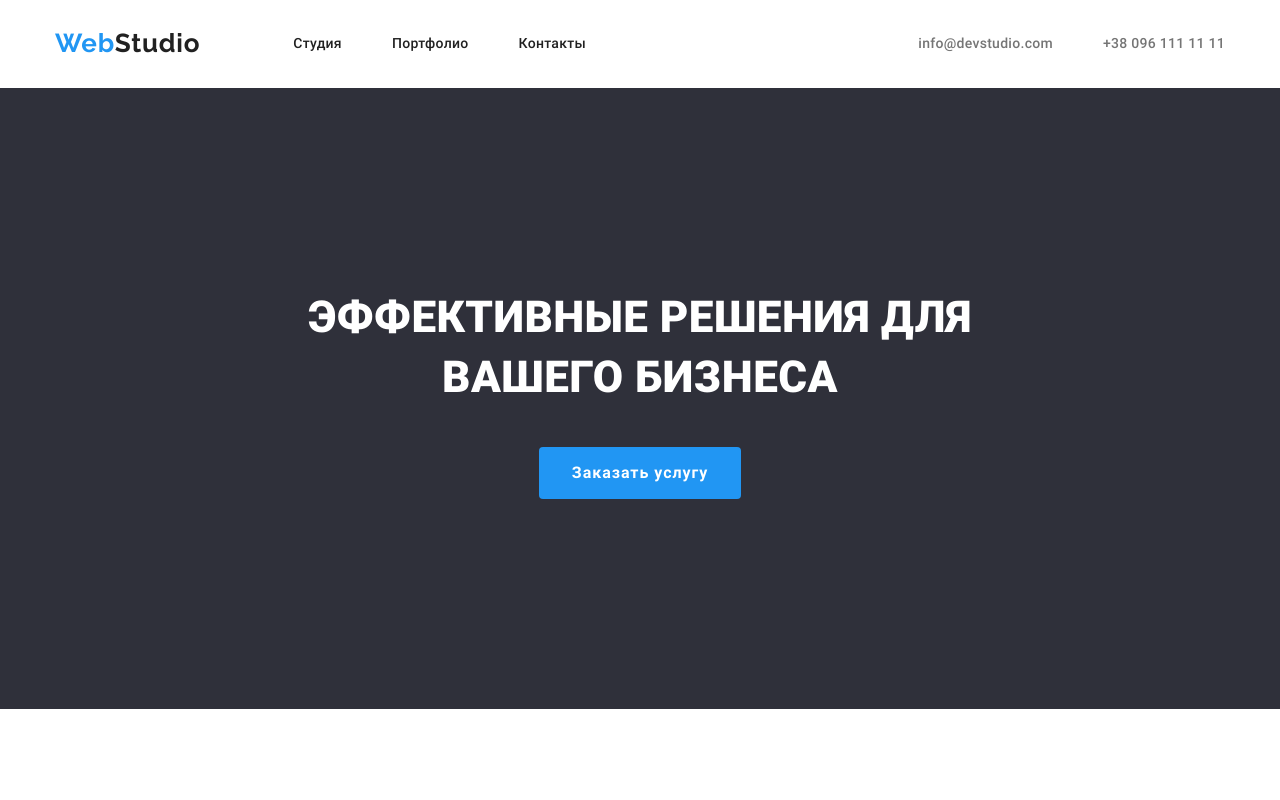
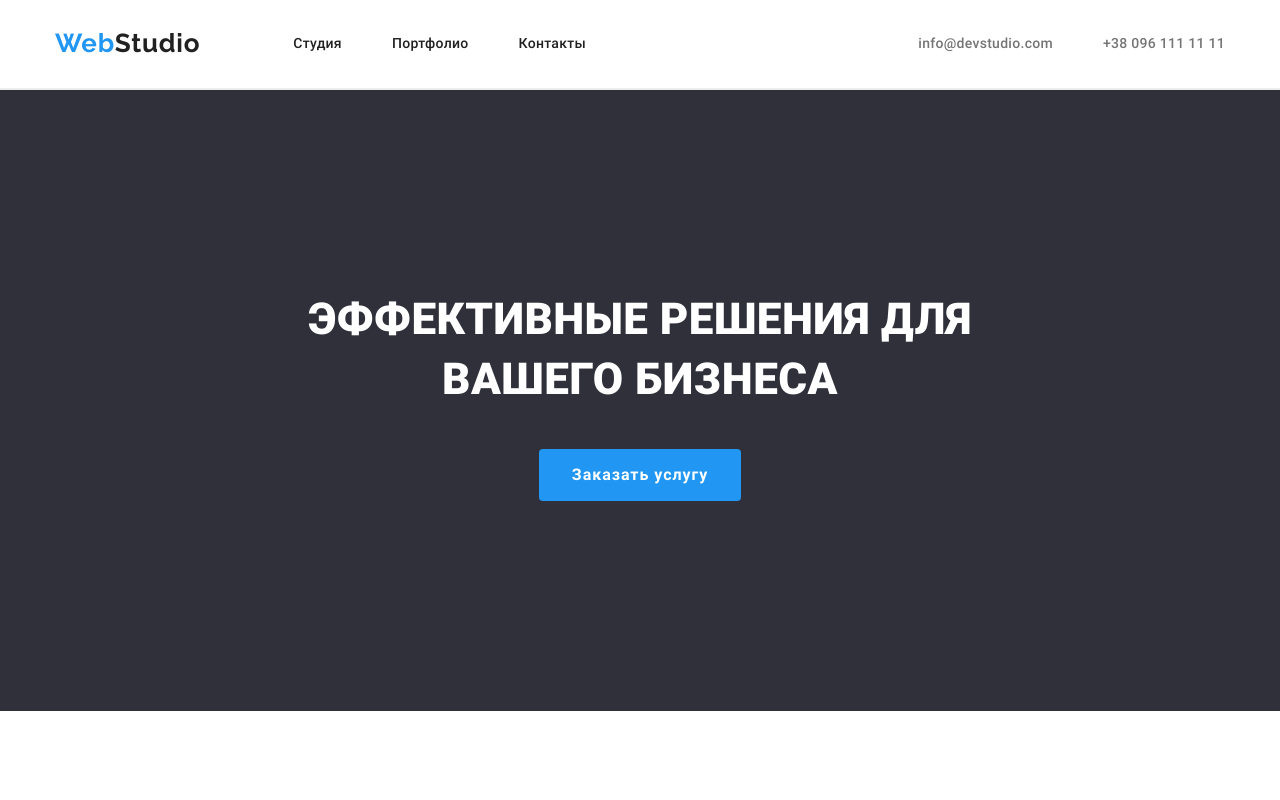
Before and after one commit to LitvinKostya/goit-markup-hw-03, a plain HTML site: page index.html in a window 1280 px wide. Shown: the top 800 px of the page. Drawn offline with nearby package versions, Linux system fonts and the light colour scheme.

Commit message:
Готово

```diff
--- a/index.html
+++ b/index.html
@@ -39,6 +39,7 @@
           </li>
         </ul>
       </div>
+      <hr class="hr-header" />
     </header>
 
     <main>
```
